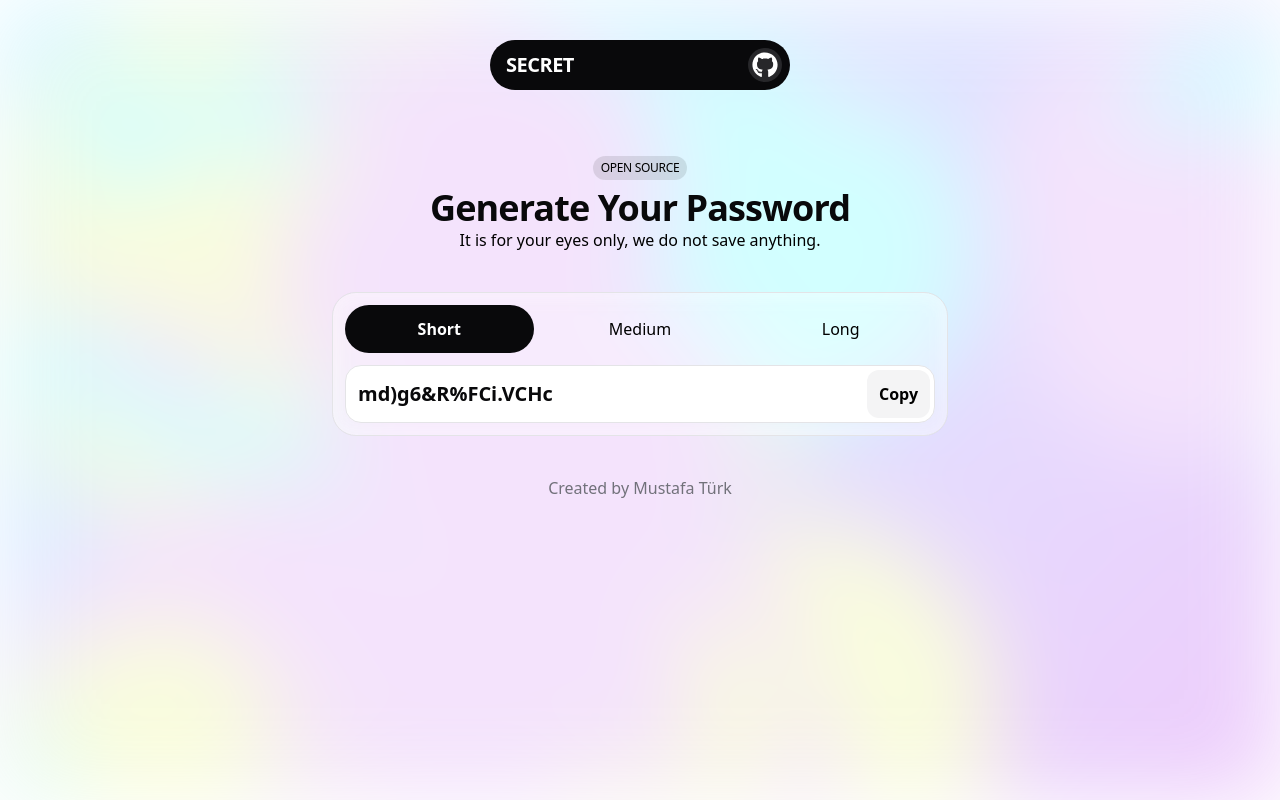
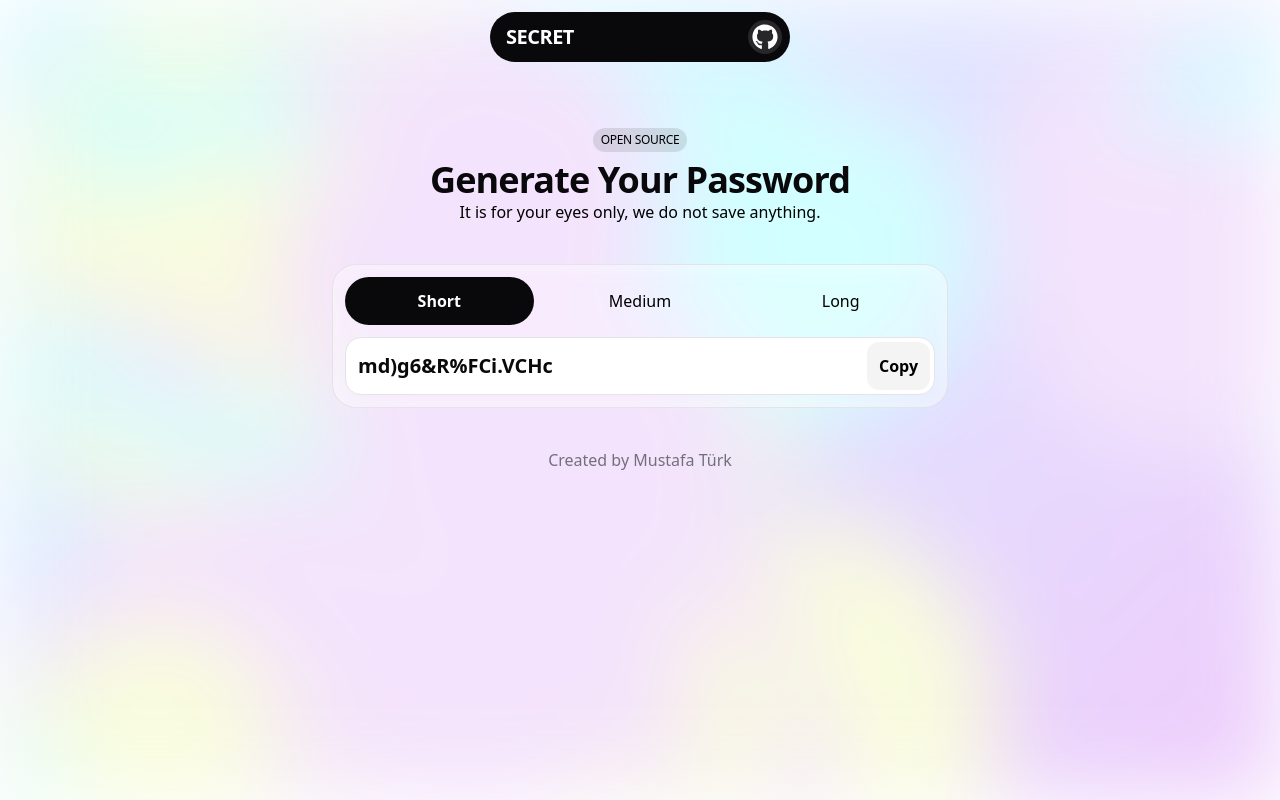
Before and after one commit to mustafa-turk/secret, a Next.js app: page / in a window 1280 px wide. Built offline with nearby package versions, Linux system fonts and the light colour scheme.

Commit message:
good stuff

```diff
--- a/src/pages/index.tsx
+++ b/src/pages/index.tsx
@@ -21,7 +21,7 @@ export default function Home() {
   const [sekret, sekretLength, setSekretLength] = useSekretGenerator();
 
   return (
-    <main className='p-3 pt-10 h-screen'>
+    <main className='p-3 pt-3 h-screen'>
       <Head>
         <title>Secret - Generate Your Password</title>
         <meta
```
